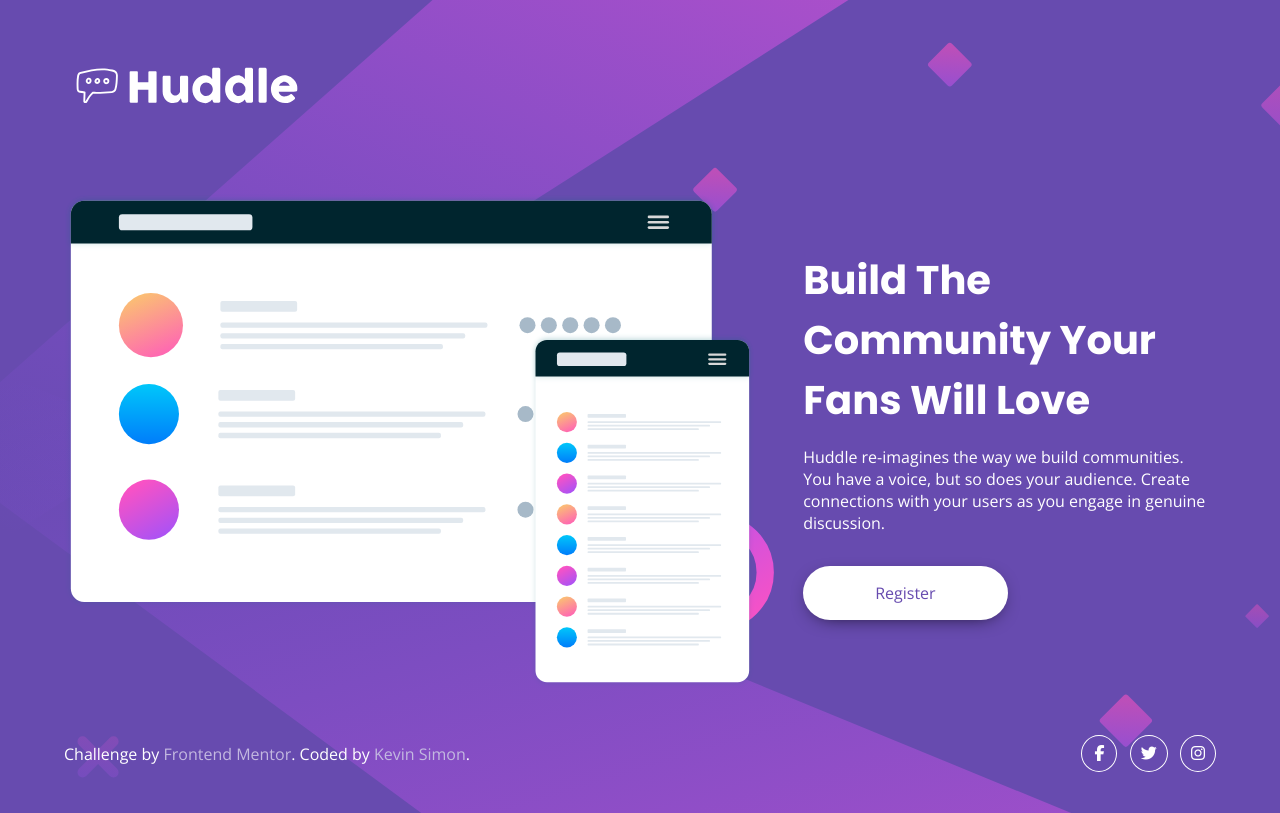
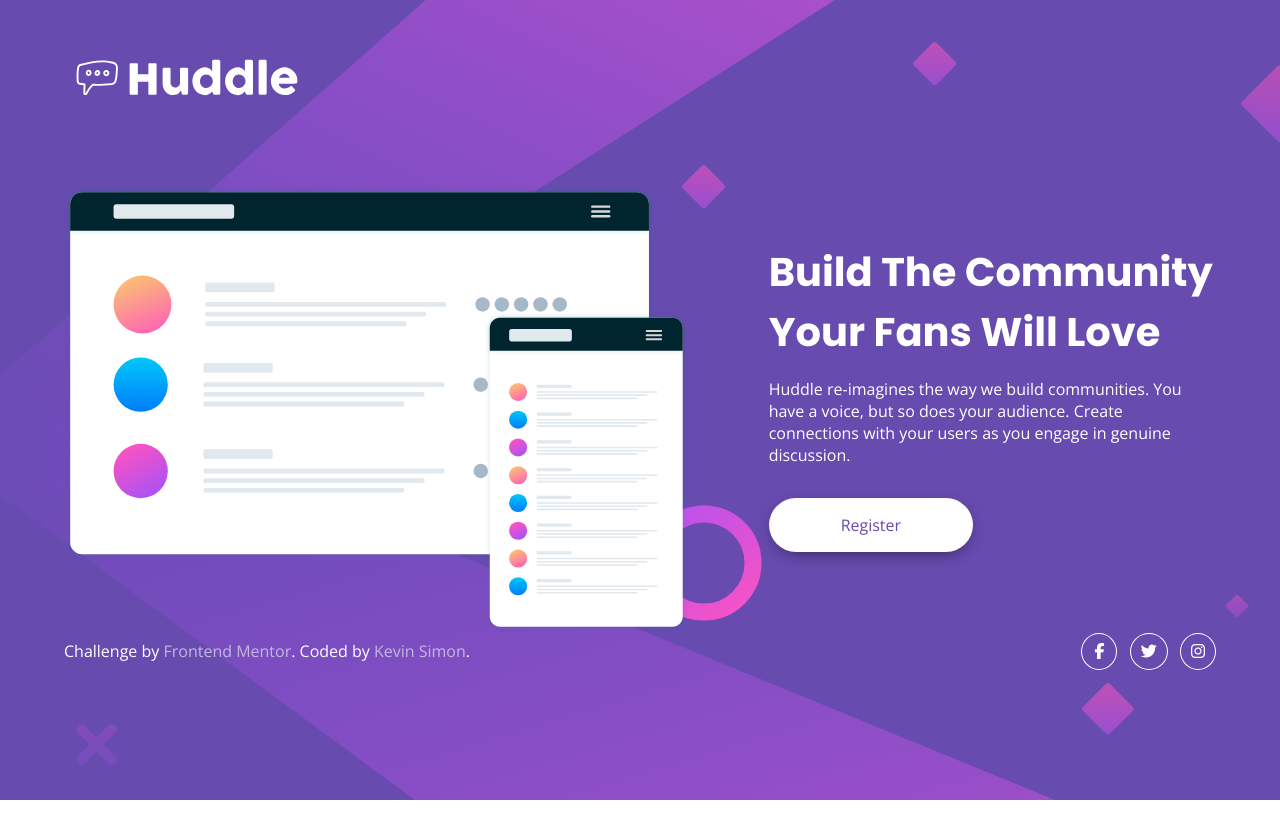
Before and after one commit to zs-kev/huddle-landing, a plain HTML site: page index.html in a window 1280 px wide. Drawn offline with nearby package versions, Linux system fonts and the light colour scheme.

Commit message:
Huddle Landing v2
Made some adjustments to sizing of elements to create a better fit.

```diff
--- a/sass/objects/_footer.sass
+++ b/sass/objects/_footer.sass
@@ -5,11 +5,12 @@
     align-items: center
     width: 90%
     margin: 0 auto
+    .social
+      align-self: end
 footer
   width: 80%
   text-align: center
   margin: 0 auto
-  padding: 3em 0
   @media only screen and (min-width: 768px)
     width: 90%
     max-width: 1440px
--- a/sass/objects/_header.sass
+++ b/sass/objects/_header.sass
@@ -9,4 +9,4 @@
     padding-top: 2em
     @media only screen and (min-width: 768px)
         width: 15em
-        padding-top: 3.5em
+        padding-top: 3em
--- a/sass/objects/_main.sass
+++ b/sass/objects/_main.sass
@@ -6,11 +6,11 @@
     width: 90%
     max-width: 1440px
     display: grid
-    grid-template-columns: 60% 1fr
+    grid-template-columns: 57% 1fr
     column-gap: 3em
 
   .image
-    width: 100%
+    width: 95%
 
   .text-container
     text-align: center
--- a/sass/pages/_global.sass
+++ b/sass/pages/_global.sass
@@ -6,3 +6,4 @@ main
   @media only screen and (min-width: 768px)
     background-image: url(./img/bg-desktop.svg)
     background-size: cover
+    height: 100%
```
Also changed, not shown: style.css, 1 other file.
